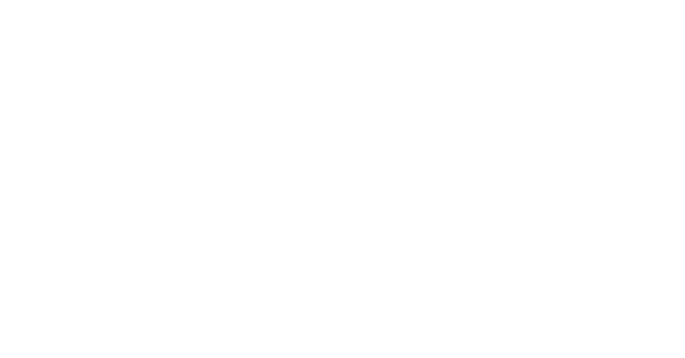
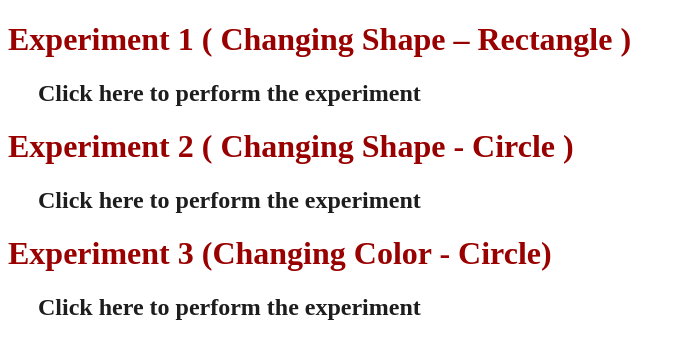
Before and after one commit to virtual-labs/exp-webers-law-iitg, a plain HTML site: page experiment/simulation/index.html in a window 1280 px wide. Shown: the whole page, without its empty margins (0-685 px from the left). Drawn offline with Linux system fonts and the light colour scheme.

Commit message:
view changed by kamal

```diff
--- a/experiment/simulation/index.html
+++ b/experiment/simulation/index.html
@@ -3,11 +3,41 @@
 <head>
 	<!-- Add CSS at the head of HTML file -->
     <link rel="stylesheet" href="./css/main.css">
+
+
 </head>
 <body>
 		<!-- Your code goes here-->
 
 	<!-- Add JS at the bottom of HTML file -->
         <script src="./js/main.js"></script>
+		<style>
+			.expName{
+					color: #990000;
+			}
+			.link{
+				color: #1D1D1D;
+			}
+		</style>
+		<div class="contain">
+			<div class="exp1">
+				<div class="expName">
+					<h1>Experiment 1 ( Changing Shape – Rectangle )</h1>
+				</div>
+				<div class="link"><p><h2><a style="text-decoration: none; color: #1D1D1D;"href="weber1_final.html"> &emsp; Click here to perform the experiment</a></h2></p></div>
+			</div>
+			<div class="exp1">
+				<div class="expName">
+					<h1>Experiment 2 ( Changing Shape - Circle )</h1>
+				</div>
+				<div class="link"><h2><a style="text-decoration: none; color: #1D1D1D;" href="weber2.html"> &emsp; Click here to perform the experiment</a></h2></div>
+			</div>
+			<div class="exp1">
+				<div class="expName">
+					<h1>Experiment 3 (Changing Color - Circle)</h1>
+				</div>
+				<div class="link"><h2><a style="text-decoration: none; color: #1D1D1D;"  href="weber3.html">&emsp; Click here to perform the experiment</a></h2></div>
+			</div>
+		</div>
 </body>
 </html>
```
